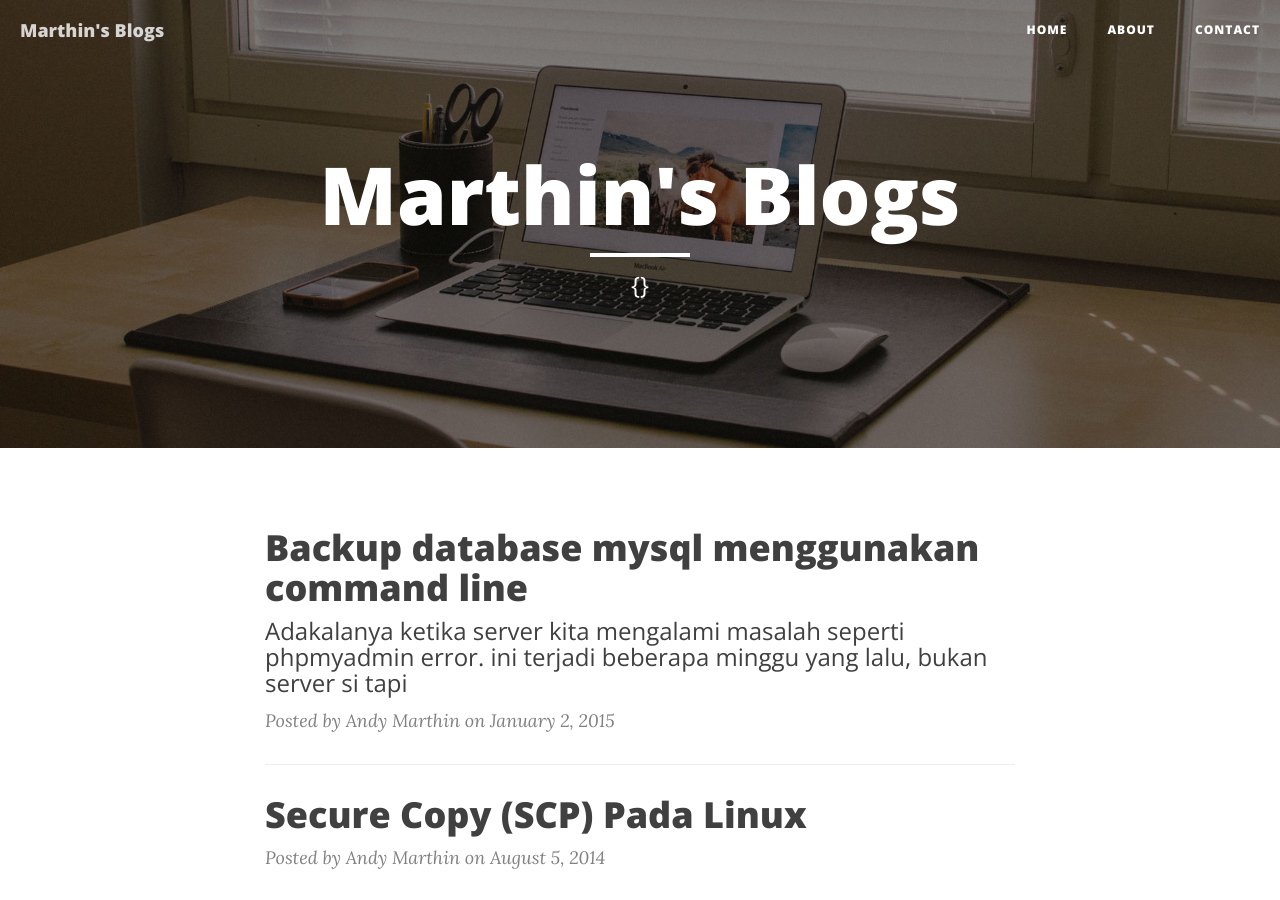
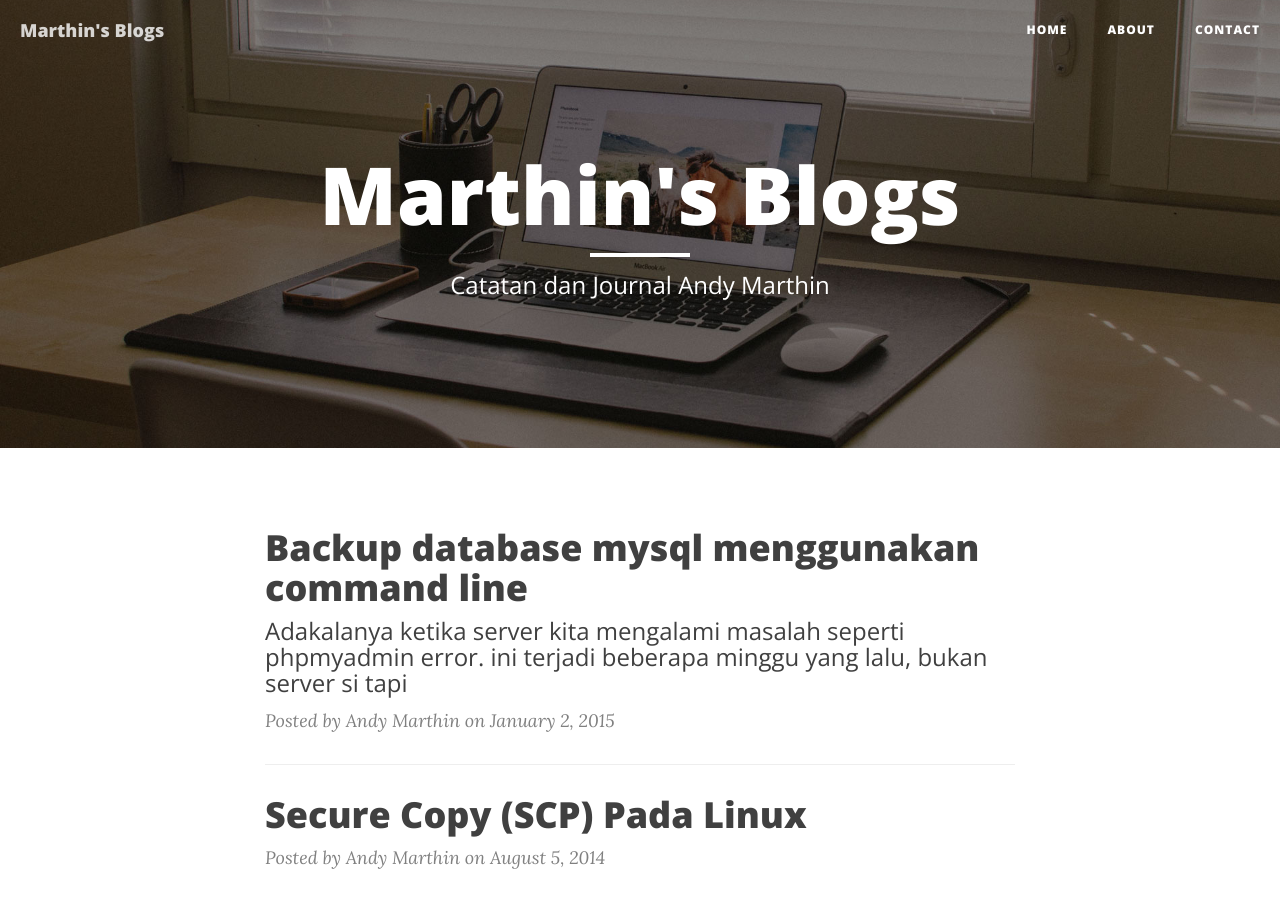
Before and after one commit to andymarthin/andymarthin.github-io, a Jekyll site: the page built from index.html, in a window 1280 px wide and 900 px high. Built offline with Jekyll 4.4.1, drawn with Linux system fonts in a browser that asks for light colours; nearby versions of some CDN libraries; the list of posts is cut into pages by our own code.

Commit message:
fix title

```diff
--- a/_config.yml
+++ b/_config.yml
@@ -1,7 +1,6 @@
 # Site settings
 title: Marthin's Blogs
 header-img: img/home-bg.jpg
-header-desc: "Catatan dan Journal Andy Marthin"
 email: andy@marthin@gmail.com
 description: "Andy Marthin Christo Web Developer, Anime Lover, Linux User yang berdomisili di palu. blog ini bertujuan untuk mendokumentasikan kehidupan dan apa yang sedang dipelajari oleh andy marthin christo"
 baseurl: ""
--- a/index.html
+++ b/index.html
@@ -1,6 +1,6 @@
 ---
 layout: page
-description: {{ site.header-desc }}
+description: "Catatan dan Journal Andy Marthin"
 ---
 
 {% for post in paginator.posts %}
```
Also changed, not shown: 18 other files.
